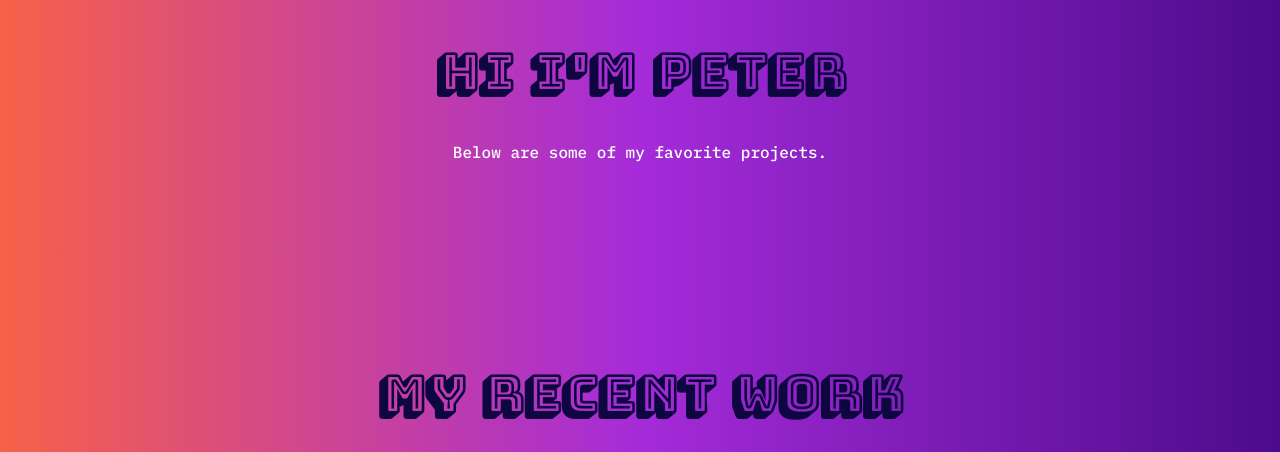
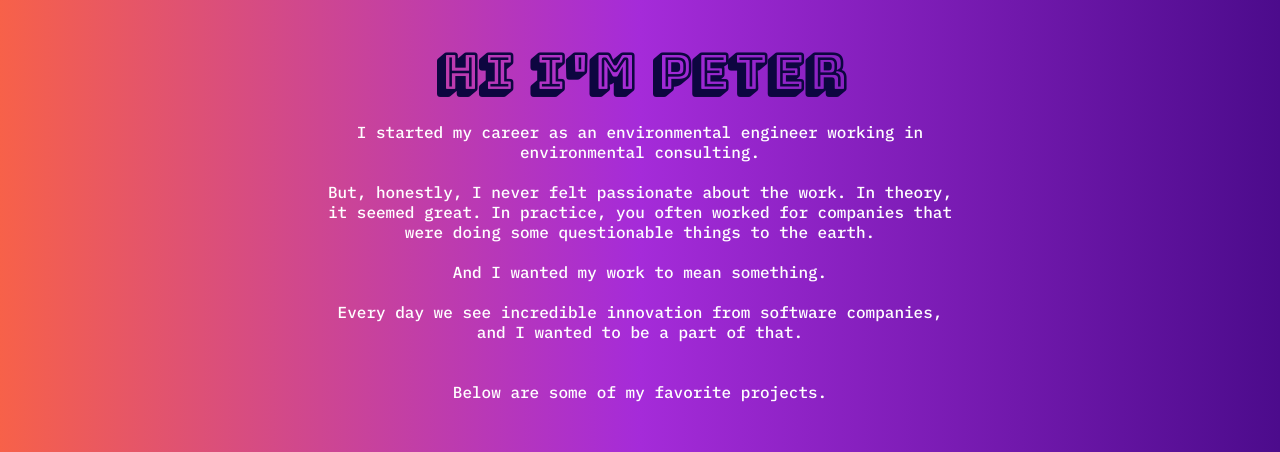
Before and after one commit to galeotron/portfolio, a React (Create React App) app: page /#/ in a window 1280 px wide. Shown: the top 452 px of the page. Built offline with nearby package versions, Linux system fonts and the light colour scheme.

Commit message:
update bio

```diff
--- a/src/components/Home/Home.js
+++ b/src/components/Home/Home.js
@@ -92,7 +92,7 @@ const Home = () => {
           </HomeTextWrapper>
           <HomeTextWrapper>
             <HomeSmText>
-              {/* I started my career as an environmental engineer working in
+               I started my career as an environmental engineer working in
               environmental consulting.
               <br />
               <br />
@@ -104,7 +104,7 @@ const Home = () => {
               <br />
               Every day we see incredible innovation from software companies,
               and I wanted to be a part of that. <br />
-              <br /> */}
+              <br />
               <br />
               Below are some of my favorite projects.{" "}
             </HomeSmText>
```
